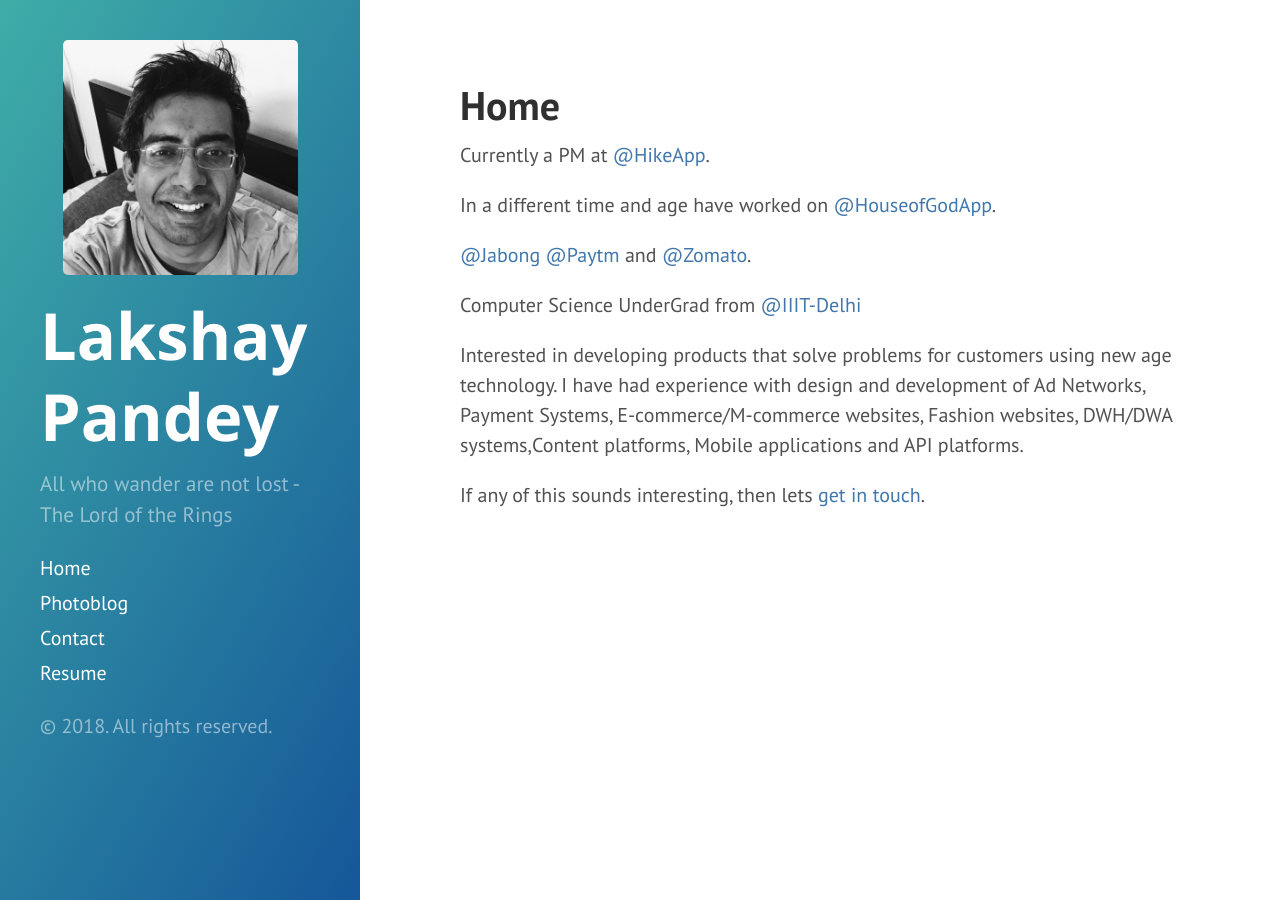
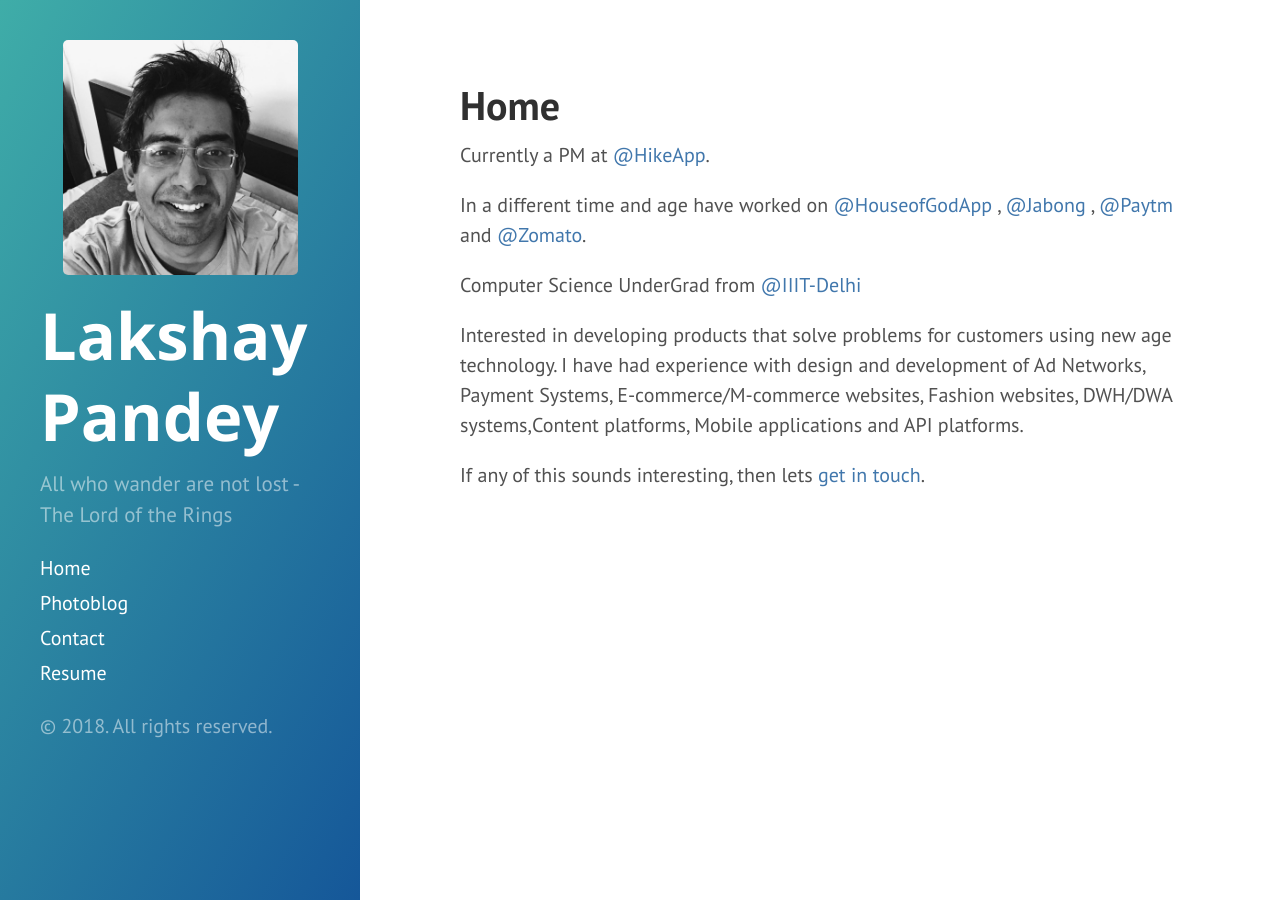
Before and after one commit to lakshaypandey/lakshaypandey.github.io, a Jekyll site: the page built from index.html, in a window 1280 px wide. Built offline with Jekyll 4.4.1, drawn with Linux system fonts in a browser that asks for light colours; Markdown is read by kramdown in place of the engine named in the settings.

Commit message:
update bio

```diff
--- a/index.html
+++ b/index.html
@@ -7,8 +7,7 @@
 
 <p>Currently a PM at <a href="https://hike.in/">@HikeApp</a>.</p>
 
-<p>In a different time and age have worked on  <a https://inc42.com/buzz/times-internet-house-of-god-spiritual/">@HouseofGodApp</a>.</p>
- <a href="https://www.jabong.com">@Jabong</a> <a href="https://www.paytm.com">@Paytm</a> and <a href="https://www.zomato.com">@Zomato</a>.</p>
+<p>In a different time and age have worked on  <a https://inc42.com/buzz/times-internet-house-of-god-spiritual/">@HouseofGodApp</a> , <a href="https://www.jabong.com">@Jabong</a> , <a href="https://www.paytm.com">@Paytm</a> and <a href="https://www.zomato.com">@Zomato</a>.</p>
 
 <p>Computer Science UnderGrad from <a href="https://www.iiitd.ac.in">@IIIT-Delhi</a></p>
 
```
